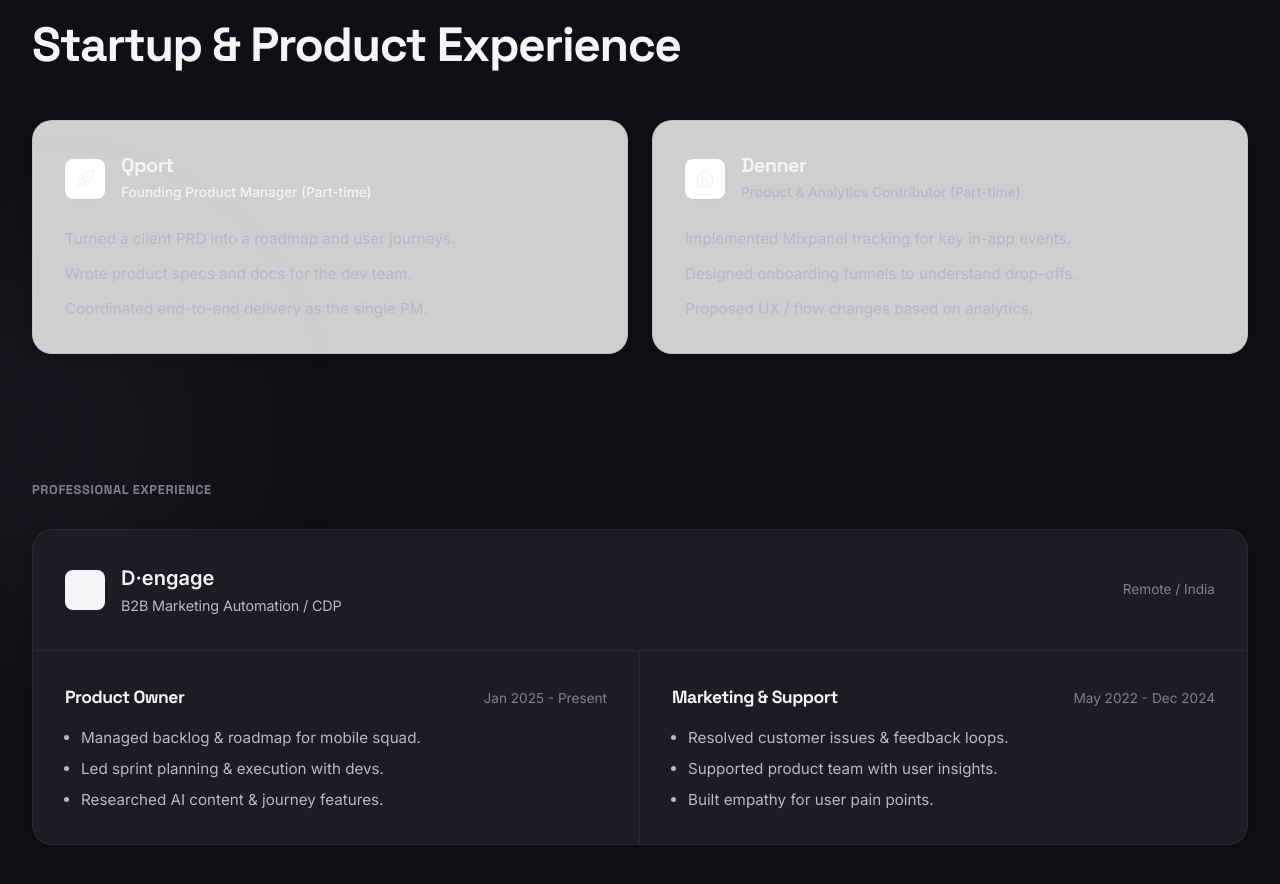
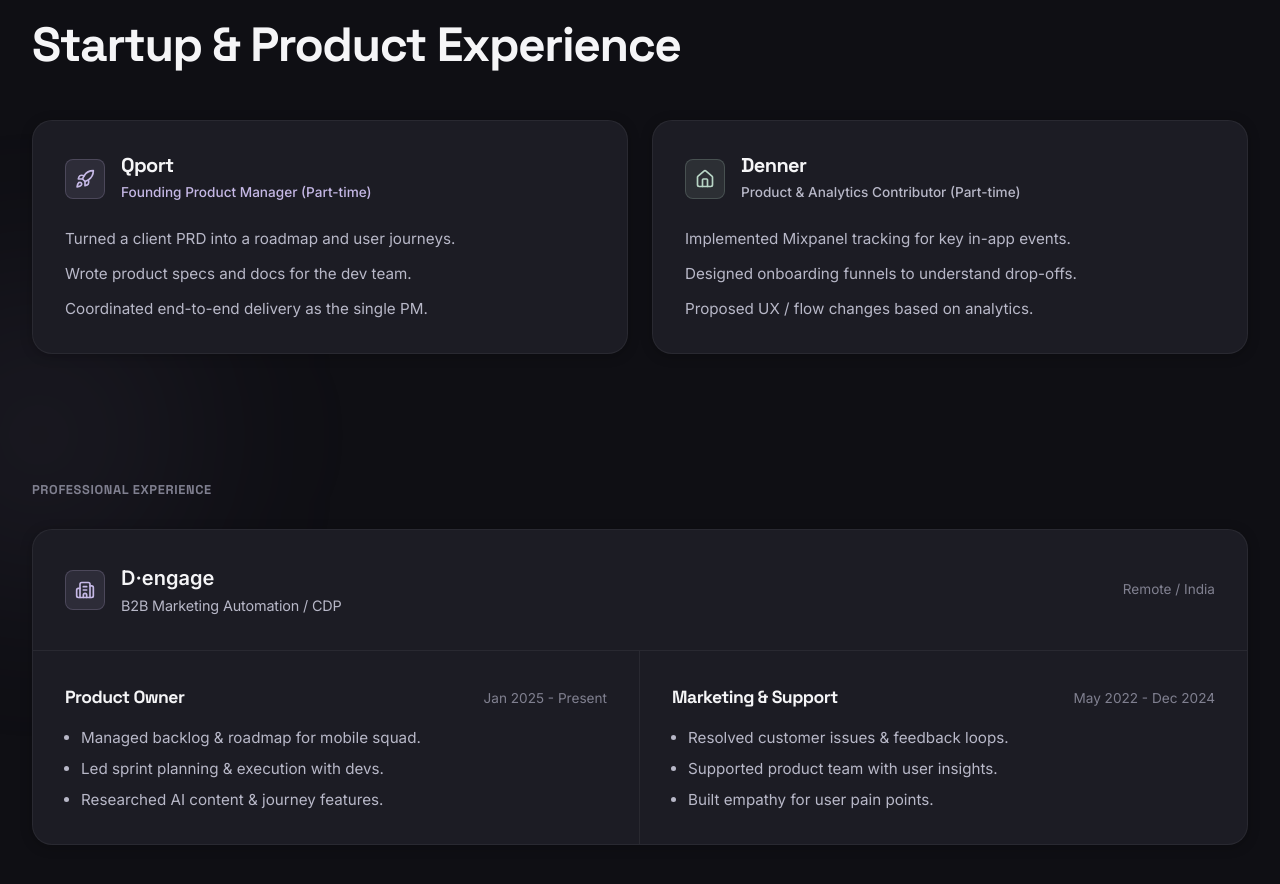
Before and after one commit to AjinkyaKate/my-work, a React (Vite) app: page / in a window 1280 px wide. Shown: the part 1800-2684 px from the top of the page. Built offline with nearby package versions, Linux system fonts and the light colour scheme.

Commit message:
Fix contrast issue in experience cards
- Removed white background from startup experience cards
- Updated icon backgrounds to pastel theme with proper borders
- Changed accent color references to pastel lavender/sage
- Improved text readability on dark theme cards

```diff
--- a/src/components/ProfessionalExperience.jsx
+++ b/src/components/ProfessionalExperience.jsx
@@ -12,7 +12,7 @@
                 {/* Company Header */}
                 <div style={{ padding: '2rem', borderBottom: '1px solid var(--border-color)', display: 'flex', justifyContent: 'space-between', alignItems: 'center', flexWrap: 'wrap', gap: '1rem' }}>
                     <a href="https://www.dengage.com" target="_blank" rel="noopener noreferrer" style={{ display: 'flex', gap: '1rem', alignItems: 'center', textDecoration: 'none', color: 'inherit' }}>
-                        <div style={{ width: '40px', height: '40px', borderRadius: '8px', background: '#F5F5F7', display: 'flex', alignItems: 'center', justifyContent: 'center', color: 'var(--text-primary)' }}>
+                        <div style={{ width: '40px', height: '40px', borderRadius: '8px', background: 'rgba(197, 184, 229, 0.1)', display: 'flex', alignItems: 'center', justifyContent: 'center', color: 'var(--accent-lavender)', border: '1px solid rgba(197, 184, 229, 0.2)' }}>
                             <Building2 size={20} />
                         </div>
                         <div>
--- a/src/components/StartupExperience.jsx
+++ b/src/components/StartupExperience.jsx
@@ -21,15 +21,15 @@
             <div className="grid" style={{ gridTemplateColumns: 'repeat(auto-fit, minmax(400px, 1fr))', gap: '1.5rem' }}>
 
                 {/* Qport Card */}
-                <div className="card animate-in delay-100" style={{ background: 'rgba(255,255,255,0.8)', borderColor: 'rgba(100, 102, 133, 0.15)' }}>
+                <div className="card animate-in delay-100">
                     <div style={{ display: 'flex', justifyContent: 'space-between', alignItems: 'start', marginBottom: '1.5rem' }}>
                         <a href="https://qport.quickdili.com" target="_blank" rel="noopener noreferrer" style={{ display: 'flex', gap: '1rem', alignItems: 'center', textDecoration: 'none', color: 'inherit' }} title="Visit Qport">
-                            <div style={{ width: '40px', height: '40px', borderRadius: '8px', background: '#FFFFFF', display: 'flex', alignItems: 'center', justifyContent: 'center', color: 'var(--text-primary)', transition: 'background 0.2s', boxShadow: '0 1px 2px rgba(0,0,0,0.05)' }}>
+                            <div style={{ width: '40px', height: '40px', borderRadius: '8px', background: 'rgba(197, 184, 229, 0.1)', display: 'flex', alignItems: 'center', justifyContent: 'center', color: 'var(--accent-lavender)', transition: 'background 0.2s', border: '1px solid rgba(197, 184, 229, 0.2)' }}>
                                 <Rocket size={20} />
                             </div>
                             <div>
                                 <h3 style={{ fontSize: '1.25rem', marginBottom: '0.1rem', transition: 'color 0.2s' }} onMouseEnter={(e) => e.target.style.color = 'var(--accent-color)'} onMouseLeave={(e) => e.target.style.color = 'var(--text-primary)'}>Qport</h3>
-                                <span style={{ fontSize: '0.85rem', color: 'var(--accent-color)', fontWeight: '500' }}>Founding Product Manager (Part-time)</span>
+                                <span style={{ fontSize: '0.85rem', color: 'var(--accent-lavender)', fontWeight: '500' }}>Founding Product Manager (Part-time)</span>
                             </div>
                         </a>
                     </div>
@@ -47,10 +47,10 @@
                 </div>
 
                 {/* Denner Card */}
-                <div className="card animate-in delay-200" style={{ background: 'rgba(255,255,255,0.8)', borderColor: 'rgba(100, 102, 133, 0.15)' }}>
+                <div className="card animate-in delay-200">
                     <div style={{ display: 'flex', justifyContent: 'space-between', alignItems: 'start', marginBottom: '1.5rem' }}>
                         <a href="[Denner official site URL placeholder]" target="_blank" rel="noopener noreferrer" style={{ display: 'flex', gap: '1rem', alignItems: 'center', textDecoration: 'none', color: 'inherit' }} title="Visit Denner">
-                            <div style={{ width: '40px', height: '40px', borderRadius: '8px', background: '#FFFFFF', display: 'flex', alignItems: 'center', justifyContent: 'center', color: 'var(--text-primary)', transition: 'background 0.2s', boxShadow: '0 1px 2px rgba(0,0,0,0.05)' }}>
+                            <div style={{ width: '40px', height: '40px', borderRadius: '8px', background: 'rgba(184, 213, 197, 0.1)', display: 'flex', alignItems: 'center', justifyContent: 'center', color: 'var(--accent-sage)', transition: 'background 0.2s', border: '1px solid rgba(184, 213, 197, 0.2)' }}>
                                 <Home size={20} />
                             </div>
                             <div>
```
